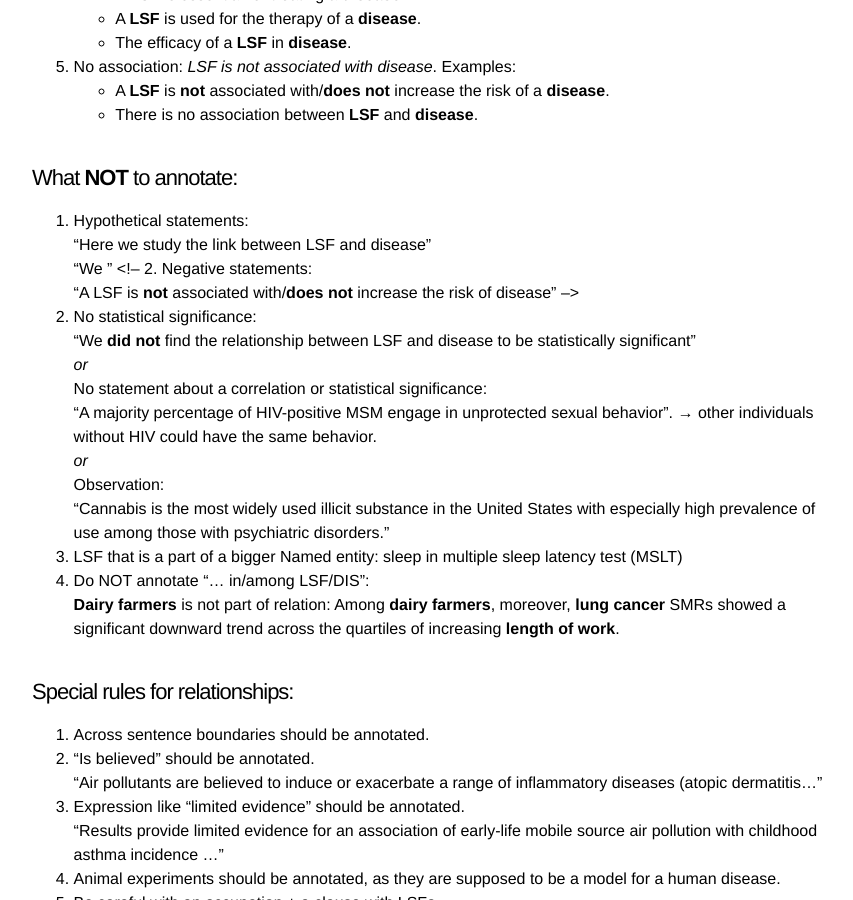
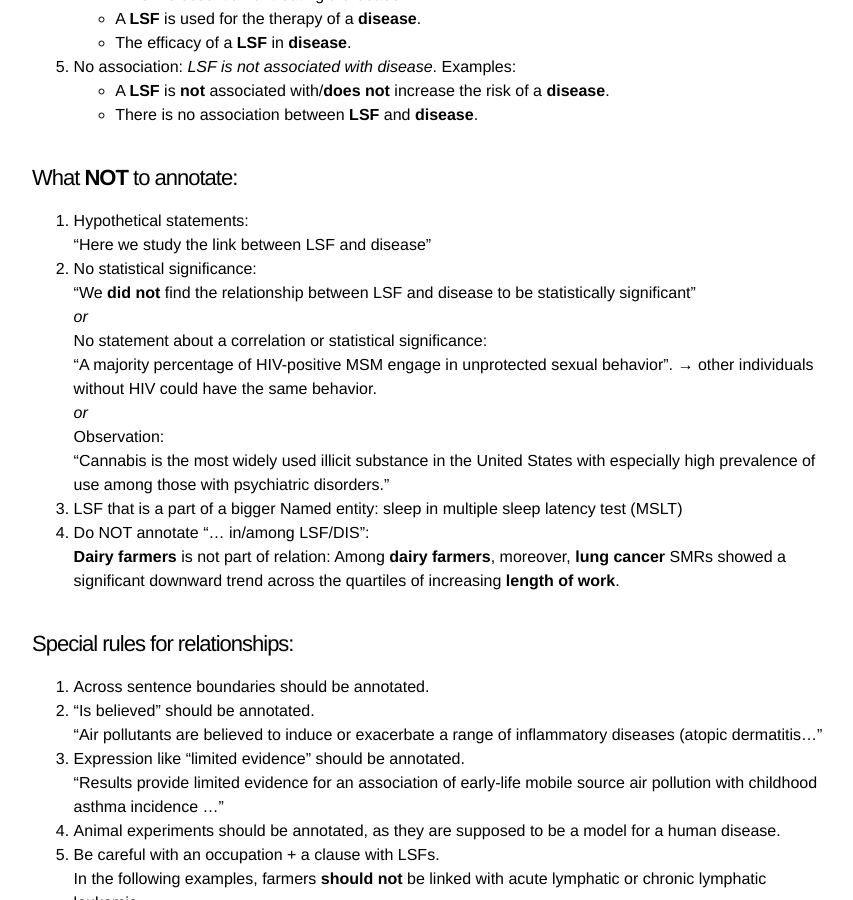
Before and after one commit to EvaMakri/lifestylefactors-annotation-docs, a Jekyll site: the page built from index.md, in a window 1280 px wide and 900 px high, scrolled down 1349 px. Shown: the whole window, without its empty margins (208-1061 px from the left). Built offline with Jekyll 4.4.1, drawn with Linux system fonts in a browser that asks for light colours.

Commit message:
Update rules according to RE IAA

```diff
--- a/index.md
+++ b/index.md
@@ -69,11 +69,6 @@ Examples:
 
     “Here we study the link between LSF and disease”
 
-    “We ”
-<!-- 2. Negative statements:
-
-    “A LSF is **not** associated with/**does not** increase the risk of disease” -->
-<!-- 3. LSF is used for the **therapy** of disease. -->
 2. No statistical significance:
 
     “We **did not** find the relationship between LSF and disease to be statistically significant”
```
